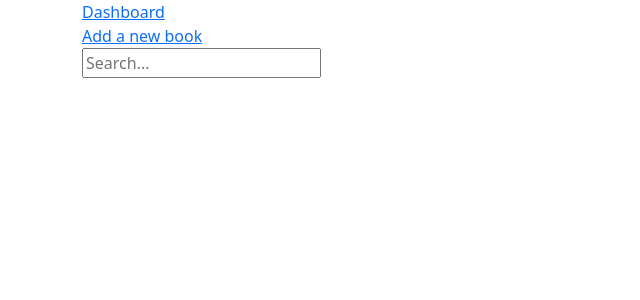
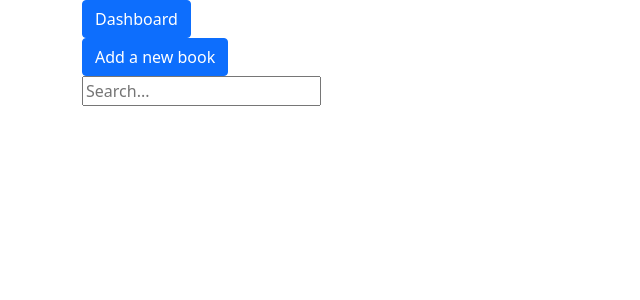
Before and after one commit to pzandre/django-book, a Django app: page / in a window 1280 px wide. Shown: the top 300 px of the page, without its empty margins (0-640 px from the left). Run offline with Django 3.2, Linux system fonts and the light colour scheme; data that the repository does not hold is empty.

```diff
--- a/adm_livros/livros/templates/home.html
+++ b/adm_livros/livros/templates/home.html
@@ -1,15 +1,13 @@
 {% extends 'base.html' %}
 {% block content %}
 <div>
-    <a href="{% url 'admin:index' %}">Dashboard</a>
+    <a class="btn btn-primary" href="{% url 'admin:index' %}">Dashboard</a>
 </div>
 
 <div>
-    <a href="{% url 'add-book' %}">Add a new book</a>
+    <a class="btn btn-primary" href="{% url 'add-book' %}">Add a new book</a>
 </div>
-<div>
-    <a href="{% url 'add-book' %}"></a>
-</div>
+
 <form action="{% url 'search' %}" method="get">
     <input name="q" type="text" placeholder="Search...">
   </form>
@@ -19,8 +17,8 @@
     {{ book.author }}
     - R${{ book.price }}
     {% if user.is_authenticated %}
-    <h4><a href="{% url 'update-book' book.id %}">Edit</a></h4>
-    <h4><a href="{% url 'delete-book' book.id %}">Delete</a></h4>
+    <h4><a class="btn btn-primary" href="{% url 'update-book' book.id %}">Edit</a></h4>
+    <h4><a class="btn btn-primary" href="{% url 'delete-book' book.id %}">Delete</a></h4>
     {% endif %}</li>
 {% endfor %}
 {% endblock %}
```
